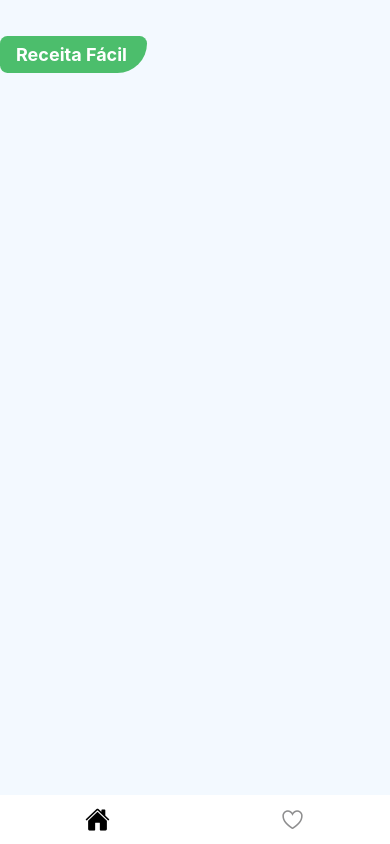
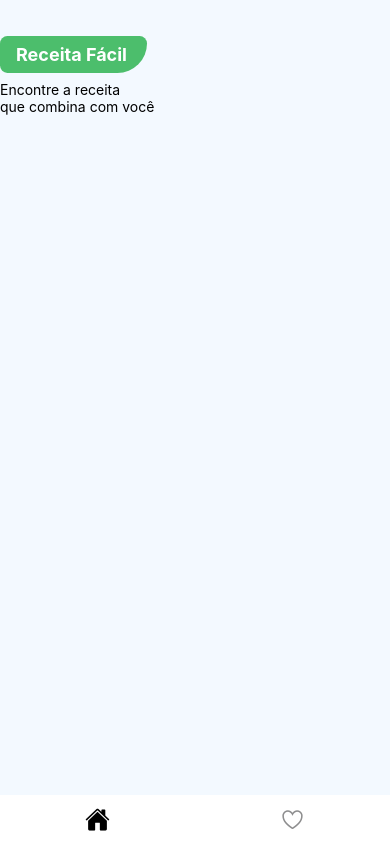
Before and after one commit to EduCostam/R-app, a React Native app: screen /HomeTab in a window 390 px wide. Built offline with nearby package versions, Linux system fonts and the light colour scheme.

Commit message:
index.js home text logo

```diff
--- a/src/pages/home/index.js
+++ b/src/pages/home/index.js
@@ -6,6 +6,9 @@ export function Home() {
   return (
     <SafeAreaView style={styles.container}>
       <Logo></Logo>
+
+      <Text>Encontre a receita</Text>
+      <Text>que combina com você</Text>
     </SafeAreaView>
   );
 }
```
